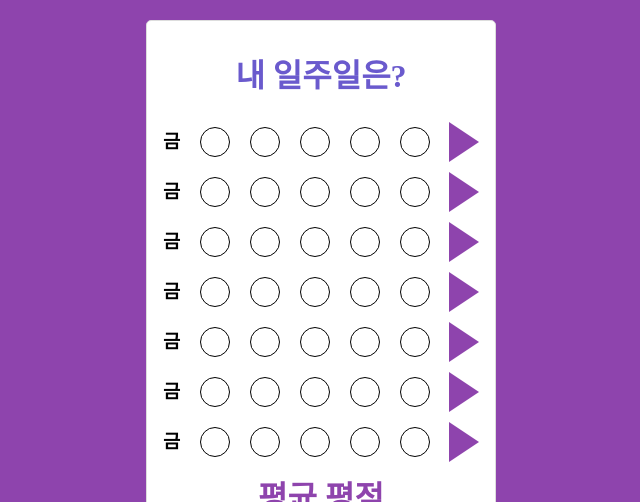
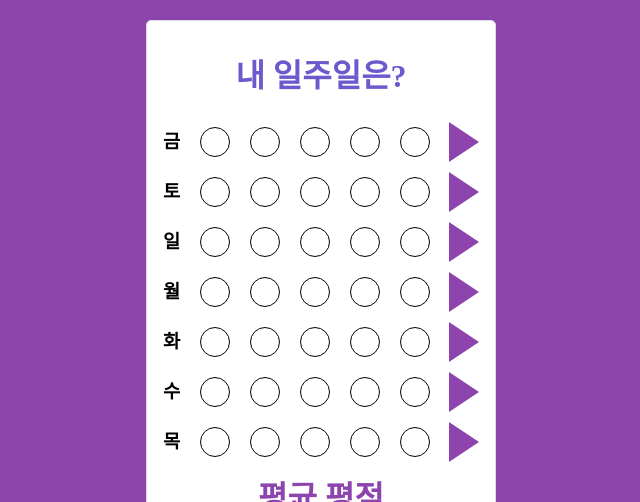
Before and after one commit to kevinkim910408/React-w3-Assignment, a React (Create React App) app: page / in a window 1280 px wide. Shown: the top 502 px of the page, without its empty margins (319-959 px from the left). Built offline with nearby package versions, Linux system fonts and the light colour scheme.

Commit message:
map() to reduce code
map() to reduce code

```diff
--- a/src/routes/Home.jsx
+++ b/src/routes/Home.jsx
@@ -10,17 +10,16 @@ import ScoreComponent from "../components/ScoreComponent";
 const Home = () => {
     const weekArr = ['일', '월', '화', '수', '목', '금', '토'];
     const today = new Date().getDay();
+    const indexes = [0,1,2,3,4,5,6]
+    const mainContents =
+        indexes.map((value,index)=>(<ScoreComponent key={index}
+                                                    day={weekArr[(today+value)%7]}
+                                                    />));
     return (
         <>
             <Container>
                 <Title>내 일주일은?</Title>
-                <ScoreComponent day={weekArr[today%7]}/>
-                <ScoreComponent day={weekArr[today%7]}/>
-                <ScoreComponent day={weekArr[today%7]}/>
-                <ScoreComponent day={weekArr[today%7]}/>
-                <ScoreComponent day={weekArr[today%7]}/>
-                <ScoreComponent day={weekArr[today%7]}/>
-                <ScoreComponent day={weekArr[today%7]}/>
+                    {mainContents}
                 <FooterWrap>
                     <h1>평균 평점</h1>
                     <h1>3.9</h1>
```
